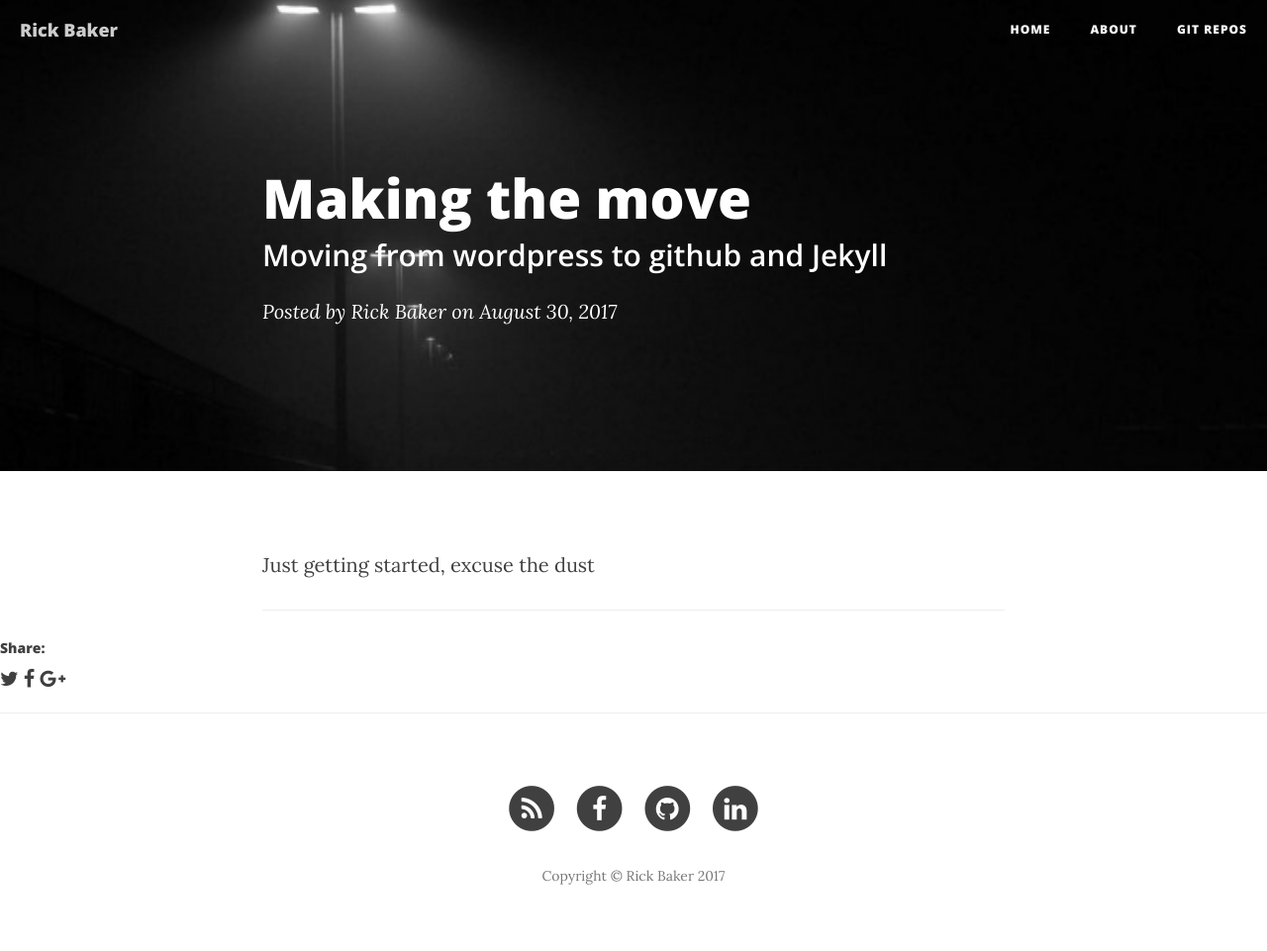
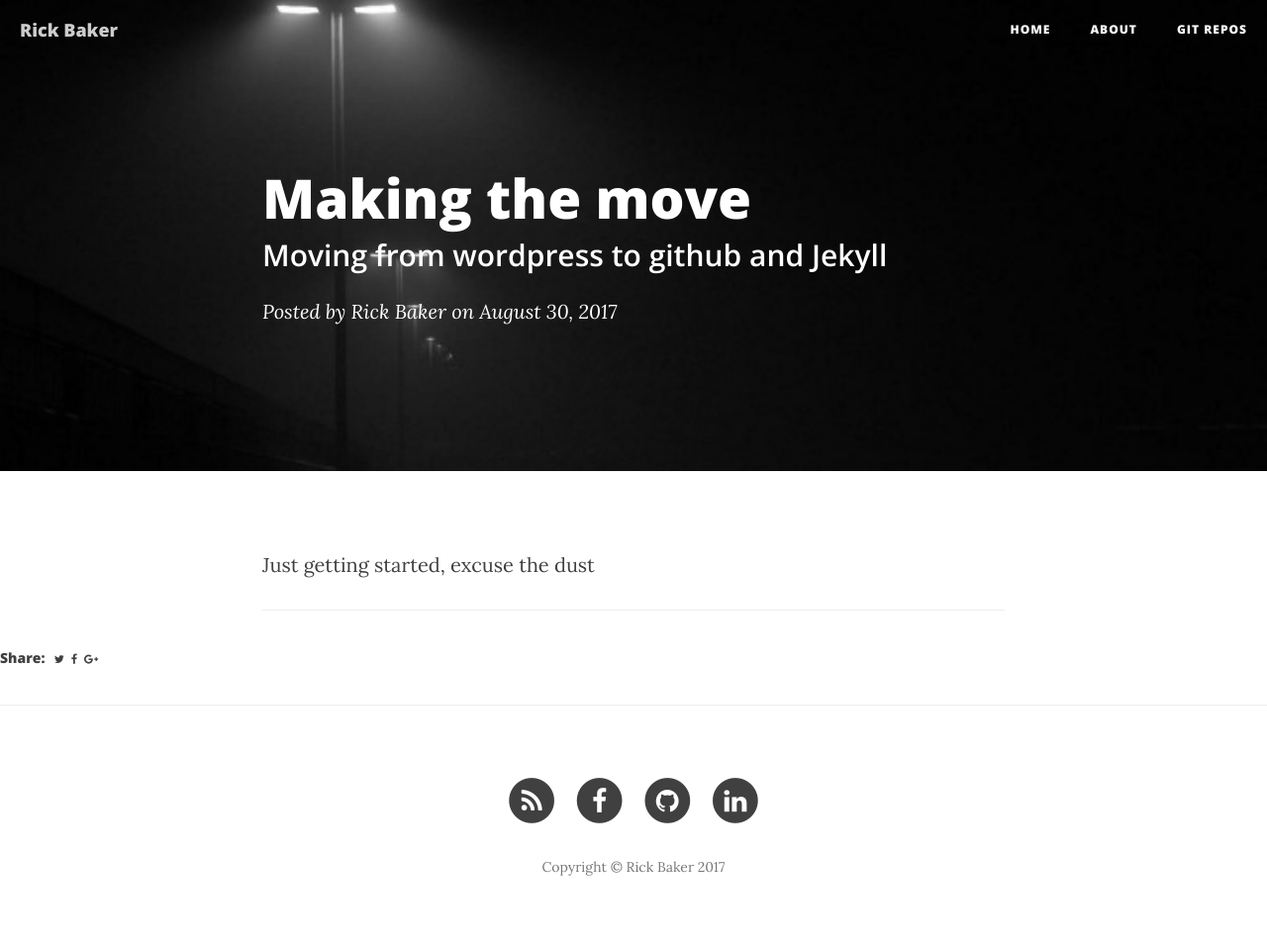
Before and after one commit to ricktbaker/ricktbaker.github.io, a Jekyll site: the page built from _posts/2017-08-30-getting-started.markdown, in a window 1280 px wide. Shown: the whole page at 99% size. Built offline with Jekyll 4.4.1, drawn with Linux system fonts in a browser that asks for light colours; nearby versions of some CDN libraries.

Commit message:
initial checkin

```diff
--- a/css/clean-blog.css
+++ b/css/clean-blog.css
@@ -401,3 +401,15 @@ img::-moz-selection {
 body {
   webkit-tap-highlight-color: #0085a1;
 }
+.post-share {
+  padding: 1rem 0;
+
+h5 {
+  display: inline-block;
+}
+
+a {
+  font-size: 1.1rem;
+  margin-left: 0.4rem;
+}
+}
```
